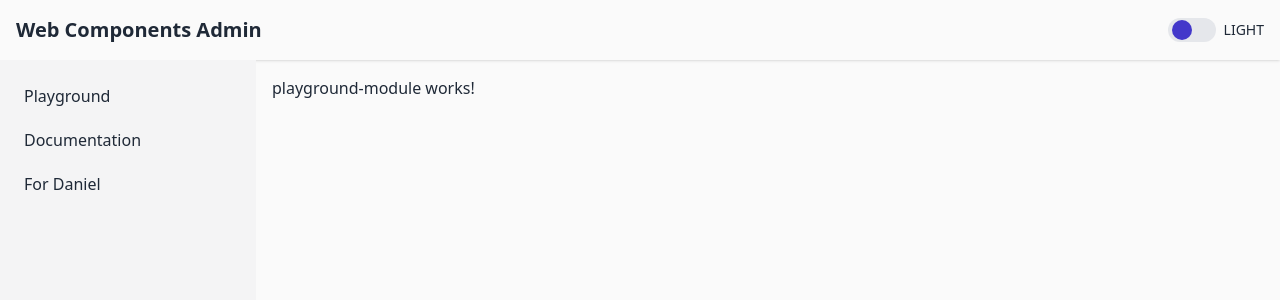
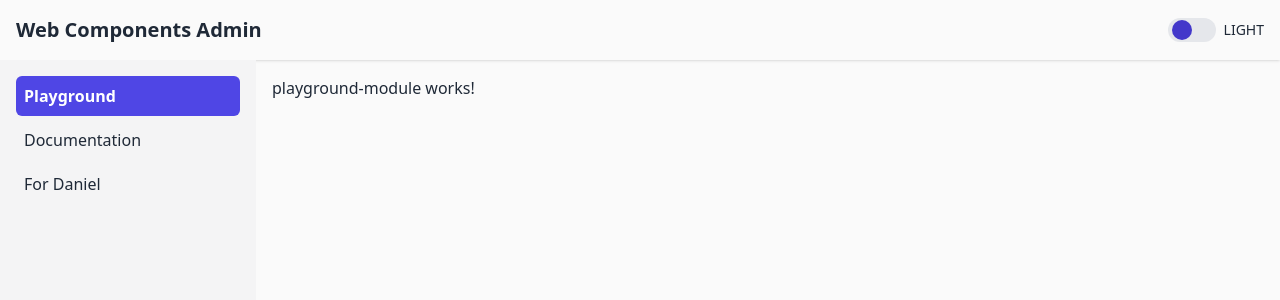
Before and after one commit to xekurt/button-editor, an Angular app: page /playground in a window 1280 px wide. Shown: the top 300 px of the page. Built offline with nearby package versions, Linux system fonts and the light colour scheme.

Commit message:
Implement dynamic sidebar links and enhance active link styling

```diff
--- a/src/app/layout/components/sidebar/sidebar.component.css
+++ b/src/app/layout/components/sidebar/sidebar.component.css
@@ -0,0 +1,7 @@
+.active {
+  background-color: #4f46e5 !important; /* Indigo-600 for highlight */
+  color: #fff !important;
+  font-weight: bold;
+}
+
+/* Keep hover color as before, do not conflict with .active */
--- a/src/app/layout/components/sidebar/sidebar.component.html
+++ b/src/app/layout/components/sidebar/sidebar.component.html
@@ -3,31 +3,15 @@
 >
   <nav class="p-md">
     <ul class="space-y-xs">
-      <li>
+      <li *ngFor="let link of sidebarLinks">
         <a
-          routerLink="/playground"
+          [routerLink]="link.route"
+          routerLinkActive="active"
+          [routerLinkActiveOptions]="{ exact: true }"
           class="p-sm hover:bg-primary-light dark:hover:bg-primary-dark transition-opacity-transform block rounded-md hover:text-text-dark"
-          aria-label="Playground"
+          [attr.aria-label]="link.aria"
         >
-          Playground
-        </a>
-      </li>
-      <li>
-        <a
-          routerLink="/documentation"
-          class="p-sm hover:bg-primary-light dark:hover:bg-primary-dark transition-opacity-transform block rounded-md hover:text-text-dark"
-          aria-label="Documentation"
-        >
-          Documentation
-        </a>
-      </li>
-      <li>
-        <a
-          routerLink="/for-daniel"
-          class="p-sm hover:bg-primary-light dark:hover:bg-primary-dark transition-opacity-transform block rounded-md hover:text-text-dark"
-          aria-label="for daniel"
-        >
-          For Daniel
+          {{ link.label }}
         </a>
       </li>
     </ul>
--- a/src/app/layout/components/sidebar/sidebar.component.ts
+++ b/src/app/layout/components/sidebar/sidebar.component.ts
@@ -1,12 +1,20 @@
 // src/app/components/sidebar/sidebar.component.ts
 import { Component } from '@angular/core';
 import { CommonModule } from '@angular/common';
-import { RouterModule } from '@angular/router';
+import { RouterModule, Router } from '@angular/router';
 
 @Component({
   selector: 'app-sidebar',
   standalone: true,
   imports: [CommonModule, RouterModule],
   templateUrl: './sidebar.component.html',
+  styleUrl: './sidebar.component.css',
 })
-export class SidebarComponent {}
+export class SidebarComponent {
+  sidebarLinks = [
+    { label: 'Playground', route: '/playground', aria: 'Playground' },
+    { label: 'Documentation', route: '/documentation', aria: 'Documentation' },
+    { label: 'For Daniel', route: '/for-daniel', aria: 'for daniel' },
+  ];
+  constructor(public router: Router) {}
+}
```
